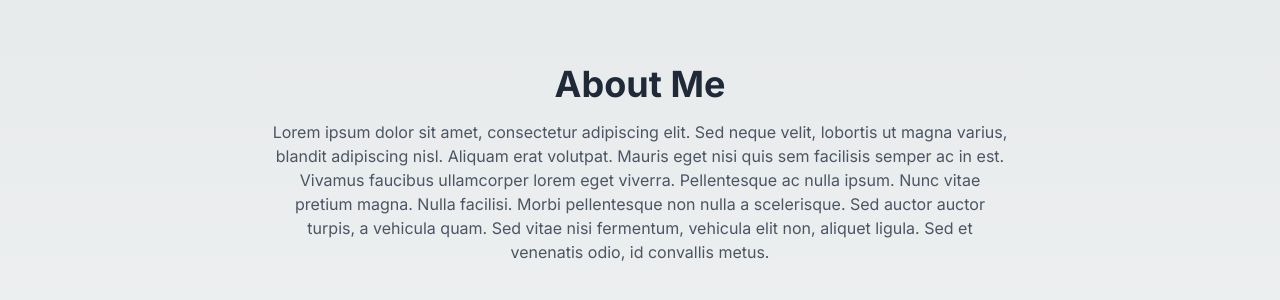
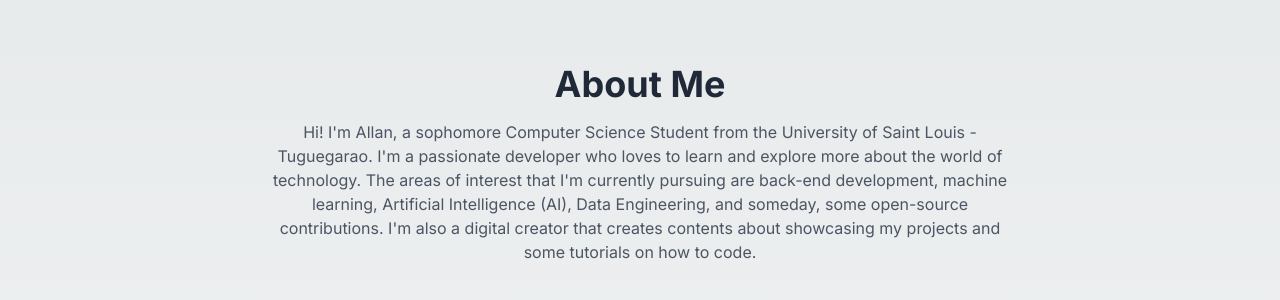
Before and after one commit to AuxiliumGuru/my-app, a Next.js app: page / in a window 1280 px wide. Shown: the part 1116-1416 px from the top of the page. Built offline with nearby package versions, Linux system fonts and the light colour scheme.

Commit message:
modified the about me description

```diff
--- a/src/app/page.tsx
+++ b/src/app/page.tsx
@@ -16,7 +16,7 @@ export default function Home() {
               height={50} // Add height
             />
         </div> {/* Adjust logo text as needed */}
-        <nav className="space-x-4">
+        <nav className="space-x-2 md:space-x-4 lg:space-x-10">
           <a href="/" className="text-gray-600 hover:text-gray-800 font-medium">Home</a>
           <a href="/projects" className="text-gray-600 hover:text-gray-800 font-medium">Projects</a>
           <a href="/about" className="text-gray-600 hover:text-gray-800 font-medium">About</a>
@@ -27,7 +27,7 @@ export default function Home() {
         {/* Add your portfolio content here, such as sections for projects, skills, etc. */}
 
         {/* Home  Section */}
-        <section className="min-h-screen flex flex-col lg:flex-row items-center justify-center pb-20 space-y-2 md:space-y-8 lg:space-y-2"> {/* Increase space between items on larger screens */}
+        <section className="min-h-screen flex flex-col lg:flex-row items-center justify-center lg:pb-20 space-y-2 md:space-y-8 lg:space-y-2"> {/* Increase space between items on larger screens */}
           <Image
             src="/profile-pic.png"
             alt="allan khester mesa profile picture"
@@ -35,7 +35,7 @@ export default function Home() {
             width={192} // Add width
             height={192} // Add height
           />
-          <div>
+          <div className="pb-20 md:pb-10 lg:pb-0">
             <h1 className="text-3xl font-bold text-gray-800 md:text-4xl lg:text-5xl">Allan Khester Mesa</h1> {/* Increase text size on larger screens */}
             <p className="text-gray-600 text-lg md:text-xl lg:text-2xl">Computer Science Student</p> {/* Increase text size on larger screens */}
           </div>
@@ -46,11 +46,11 @@ export default function Home() {
           <div className="text-center">
             <h2 className="text-2xl font-bold text-gray-800 md:text-3xl lg:text-4xl">About Me</h2>
             <p className="mt-4 text-gray-600 md:px-20 lg:px-40 xl:px-60">
-              Lorem ipsum dolor sit amet, consectetur adipiscing elit. Sed neque velit, lobortis ut magna varius, blandit
-              adipiscing nisl. Aliquam erat volutpat. Mauris eget nisi quis sem facilisis semper ac in est. Vivamus faucibus
-              ullamcorper lorem eget viverra. Pellentesque ac nulla ipsum. Nunc vitae pretium magna. Nulla facilisi. Morbi
-              pellentesque non nulla a scelerisque. Sed auctor auctor turpis, a vehicula quam. Sed vitae nisi fermentum,
-              vehicula elit non, aliquet ligula. Sed et venenatis odio, id convallis metus.
+              Hi! I'm Allan, a sophomore Computer Science Student from the University of Saint Louis - Tuguegarao.
+              I'm a passionate developer who loves to learn and explore more about the world of technology. The areas of interest that
+              I'm currently pursuing are back-end development, machine learning, Artificial Intelligence (AI), Data Engineering, and someday,
+              some open-source contributions. I'm also a digital creator that creates contents about
+              showcasing my projects and some tutorials on how to code.
             </p>
           </div>
         </section>
```
